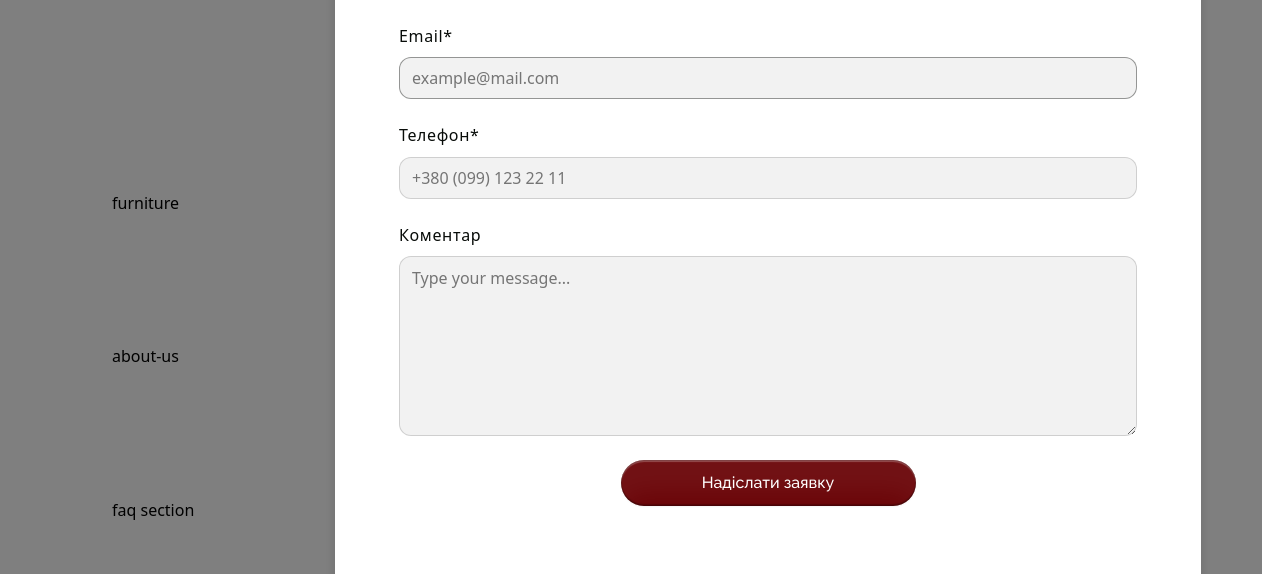
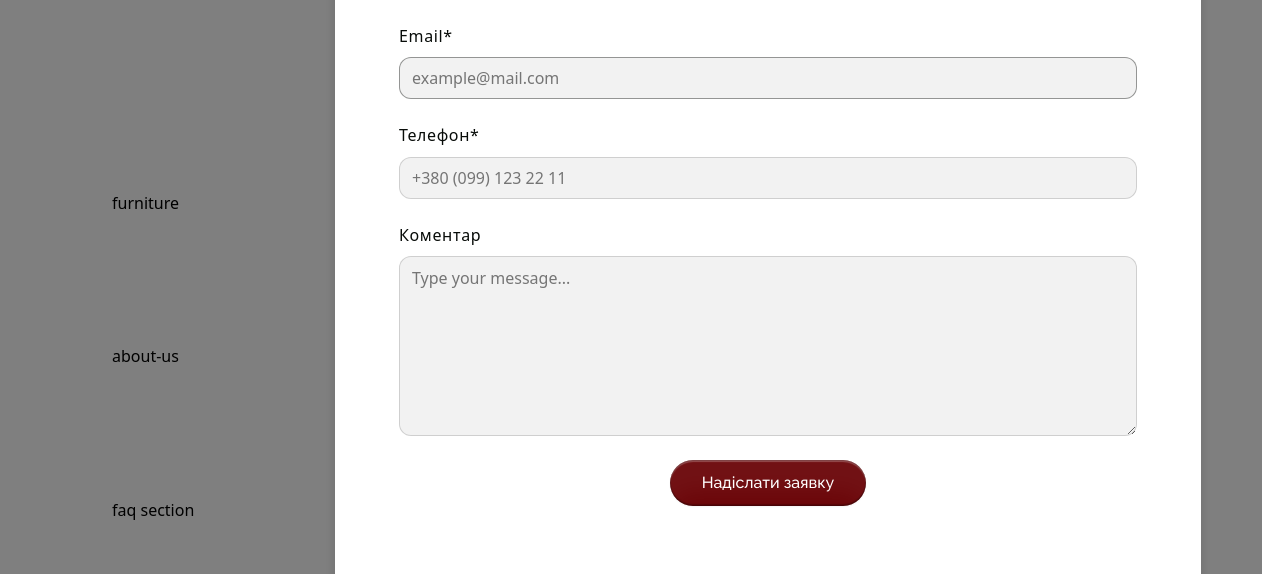
Before and after one commit to AlekS-V1/13th-element, a website built with Vite: page src/index.html in a window 1536 px wide. Shown: the part 210-784 px from the top of the page, without its empty margins (0-1262 px from the left). Built offline with nearby package versions, Linux system fonts and the light colour scheme.

Commit message:
correction

```diff
--- a/src/css/order_modal.css
+++ b/src/css/order_modal.css
@@ -194,4 +194,7 @@ margin: 0 auto 48px auto;
 .form-textarea {
   width: 738px;
 }
+.submit-btn {
+  width: 196px;
 }
+}
```
